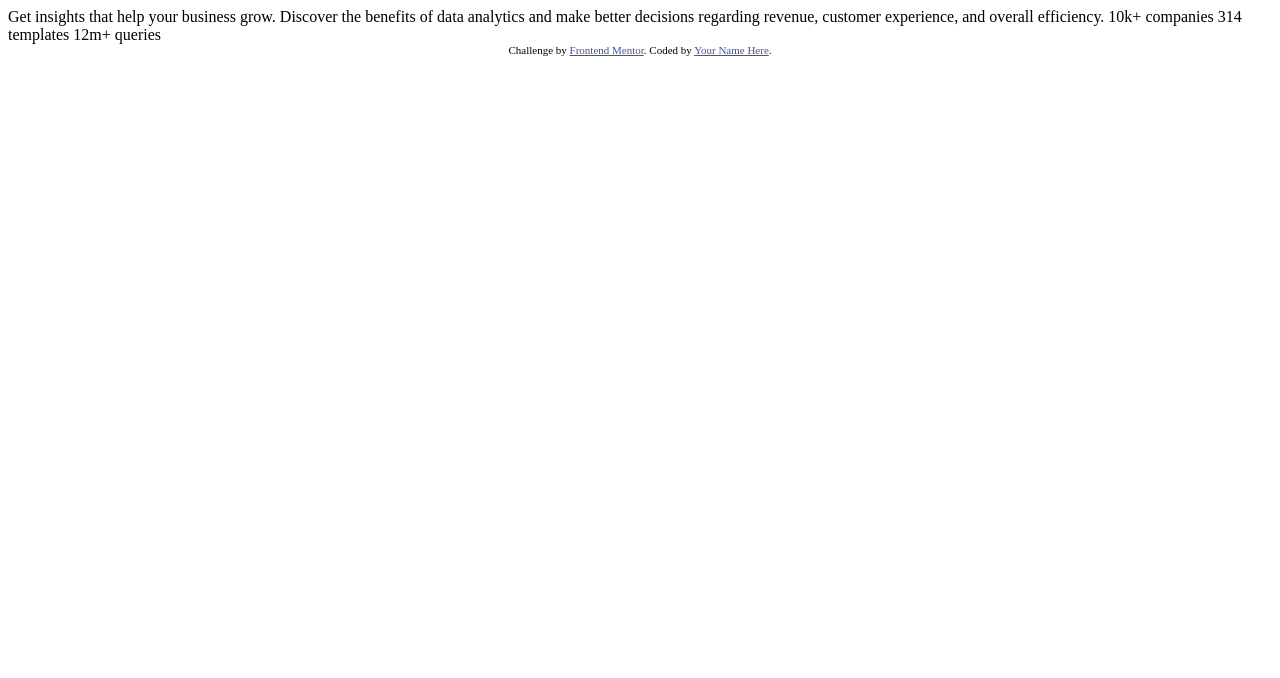
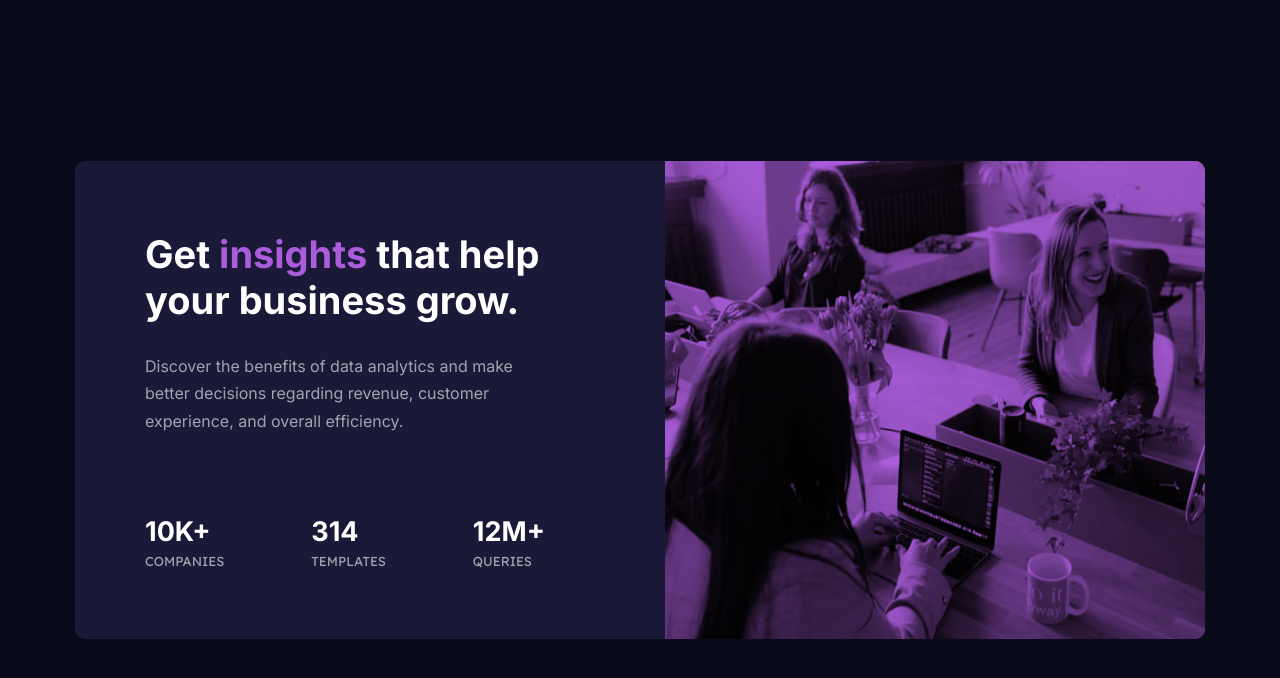
Before and after one commit to hadar888/Stats-preview, a plain HTML site: page index.html in a window 1280 px wide. Drawn offline with Linux system fonts and the light colour scheme.

Commit message:
css and html

```diff
--- a/index.html
+++ b/index.html
@@ -1,33 +1,66 @@
 <!DOCTYPE html>
 <html lang="en">
+
 <head>
   <meta charset="UTF-8">
-  <meta name="viewport" content="width=device-width, initial-scale=1.0"> <!-- displays site properly based on user's device -->
+  <meta name="viewport" content="width=device-width, initial-scale=1.0">
+  <link rel="icon" type="image/png" sizes="32x32" href="./images/favicon-32x32.png">
+  <link rel="stylesheet" href="style.css">
+  <link rel="preconnect" href="https://fonts.googleapis.com">
+  <link rel="preconnect" href="https://fonts.gstatic.com" crossorigin>
+  <link
+    href="https://fonts.googleapis.com/css2?family=Inter:ital,opsz,wght@0,14..32,100..900;1,14..32,100..900&display=swap"
+    rel="stylesheet">
+  <link rel="preconnect" href="https://fonts.googleapis.com">
+  <link rel="preconnect" href="https://fonts.gstatic.com" crossorigin>
+  <link href="https://fonts.googleapis.com/css2?family=Lexend+Deca:wght@100..900&display=swap" rel="stylesheet">
+  <title>Frontend Mentor | Stats preview card component</title>
+</head>
 
-  <link rel="icon" type="image/png" sizes="32x32" href="./images/favicon-32x32.png">
+<body>
+  <div class="container">
+    <main>
+      <h1>
+        Get <span class="highlight">insights</span> that help your business grow.
+      </h1>
 
-  <title>Frontend Mentor | Stats preview card component</title>
+      <p>
+        Discover the benefits of data analytics and make better decisions regarding revenue, customer
+        experience, and overall efficiency.
+      </p>
 
-  <!-- Feel free to remove these styles or customise in your own stylesheet 👍 -->
-  <style>
-    .attribution { font-size: 11px; text-align: center; }
-    .attribution a { color: hsl(228, 45%, 44%); }
-  </style>
-</head>
-<body>
-
-  Get insights that help your business grow.
-
-  Discover the benefits of data analytics and make better decisions regarding revenue, customer
-  experience, and overall efficiency.
-
-  10k+ companies
-  314 templates
-  12m+ queries
-
-  <div class="attribution">
-    Challenge by <a href="https://www.frontendmentor.io?ref=challenge" target="_blank">Frontend Mentor</a>.
-    Coded by <a href="#">Your Name Here</a>.
+      <section>
+        <div class="stat-container">
+          <div class="amount">
+            10k+
+          </div>
+          <div class="stat">
+            companies
+          </div>
+        </div>
+        <div class="stat-container">
+          <div class="amount">
+            314
+          </div>
+          <div class="stat">
+            templates
+          </div>
+        </div>
+        <div class="stat-container">
+          <div class="amount">
+            12m+
+          </div>
+          <div class="stat">
+            queries
+          </div>
+        </div>
+      </section>
+    </main>
+    <div class="img-container">
+      <img class="main-img" src="images/image-header-desktop.jpg" alt="people smiling in office">
+      <div class="img-overlay"></div>
+    </div>
   </div>
 </body>
+
 </html>
--- /dev/null
+++ b/style.css
@@ -0,0 +1,154 @@
+html {
+    height: 100%;
+    width: 100%;
+}
+
+body {
+    height: 100%;
+    width: 100%;
+    margin: 0;
+    background-color: hsl(233, 47%, 7%);
+    display: flex;
+    justify-content: center;
+    align-items: center;
+    font-family: "Inter";
+}
+
+.container {
+    display: flex;
+    flex-direction: row;
+    border-radius: 10px;
+    background-color: hsl(244, 38%, 16%);
+}
+
+main {
+    color: hsl(233, 47%, 7%);
+    color: hsl(244, 38%, 16%);
+    color: hsl(277, 64%, 61%);
+    color: hsl(0, 0%, 100%);
+    color: hsla(0, 0%, 100%, 0.75);
+    color: hsla(0, 0%, 100%, 0.6);
+
+    width: 400px;
+    color: white;
+    padding: 70px 120px 70px 70px;
+}
+
+h1 {
+    font-size: 38px;
+    margin: 0 0 30px 0;
+}
+
+.highlight {
+    color: hsl(277, 64%, 61%);
+}
+
+p {
+    font-size: 16px;
+    color: hsla(0, 0%, 100%, 0.6);
+    line-height: 1.7;
+}
+
+section {
+    margin-top: 80px;
+    text-transform: uppercase;
+    display: flex;
+    justify-content: space-between;
+}
+
+.stat-container {
+    display: flex;
+    flex-direction: column;
+    gap: 5px;
+}
+
+.amount {
+    font-size: 27px;
+    font-weight: 700;
+}
+
+.stat {
+    font-family: "Lexend Deca";
+    color: hsla(0, 0%, 100%, 0.6);
+    font-weight: 400;
+    font-size: 13px;
+}
+
+.img-container {
+    position: relative;
+}
+
+.main-img {
+    position: relative;
+    border-top-right-radius: 10px;
+    border-bottom-right-radius: 10px;
+    width: 100%;
+    height: 100%;
+    background-image: url("images/image-header-desktop.jpg");
+}
+
+.img-overlay {
+    position: absolute;
+    background-color: hsla(277, 64%, 61%, 1);
+    top: 0;
+    left: 0;
+    width: 100%;
+    height: 100%;
+    border-top-right-radius: 10px;
+    border-bottom-right-radius: 10px;
+    mix-blend-mode: multiply;
+}
+
+@media screen and (max-width: 376px) {
+    .container {
+        display: flex;
+        flex-direction: column-reverse;
+        width: 340px;
+        gap: 0;
+    }
+
+    .main-img {
+        background-image: url("images/image-header-mobile.jpg");
+        border-bottom-right-radius: 0;
+        border-top-left-radius: 10px;
+        /* fix this */
+    }
+
+    .img-overlay {
+        border-bottom-right-radius: 0;
+        border-top-left-radius: 10px;
+    }
+
+    main {
+        width: 100%;
+        padding: 20px;
+        box-sizing: border-box;
+        display: flex;
+        flex-direction: column;
+        align-items: center;
+        justify-content: center;
+    }
+
+    h1 {
+        font-size: 32px;
+        text-align: center;
+        margin: 0;
+    }
+
+    p {
+        text-align: center;
+        color: hsla(0, 0%, 100%, 0.75);
+    }
+
+    section {
+        margin-top: 20px;
+        flex-direction: column;
+        height: 250px;
+        justify-content: space-around;
+    }
+
+    .stat {
+        color: hsla(0, 0%, 100%, 0.75);
+    }
+
+}
```
